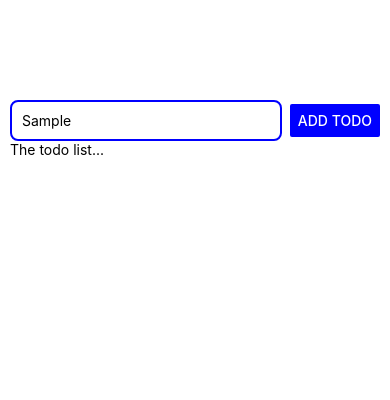
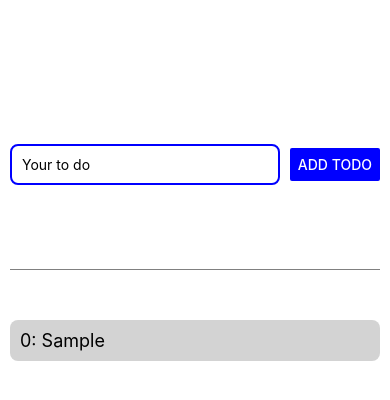
Before and after one commit to trh-thanh30/learn-react-native, a React Native app: screen / in a window 390 px wide. Both pictures are taken after typing "Sample" into the empty fields and a click on the button "ADD TODO". Shown: the top 400 px of the page. Built offline with nearby package versions, Linux system fonts and the light colour scheme.

Commit message:
render to do list

```diff
--- a/App.js
+++ b/App.js
@@ -1,19 +1,37 @@
-import { Alert, Button, StyleSheet, Text, TextInput, View } from "react-native";
+import { useState } from "react";
+import { Button, StyleSheet, Text, TextInput, View } from "react-native";
 
 export default function App() {
+  const [todo, setTodo] = useState("");
+  const [todoList, setTodoList] = useState([]);
   const handleClick = () => {
-    Alert.alert("Hello");
-    // Add your code to save the todo to a database here
-  }
+    if (todo.trim()) {
+      setTodoList((currTodoList) => [...currTodoList, todo]);
+      setTodo("");
+    }
+  };
   return (
     <View style={styles.container}>
       <View style={styles.inputContainer}>
-        <TextInput style={styles.textInput} placeholder="Your to do" />
-       <Button color={"blue"} onPress={handleClick} title="Add todo" />
+        <TextInput
+          value={todo}
+          onChangeText={setTodo}
+          style={styles.textInput}
+          placeholder="Your to do"
+        />
+        <Button color={"blue"} onPress={handleClick} title="Add todo" />
       </View>
-      <View>
-        <Text>The todo list...</Text>
-      </View>
+      {todoList.length <= 0 ? (
+        <Text style={styles.todoList}>Add to do list</Text>
+      ) : (
+        <View style={styles.todoList}>
+          {todoList.map((todo, index) => (
+            <Text style={styles.todoText} key={index}>
+              {index}: {todo}
+            </Text>
+          ))}
+        </View>
+      )}
     </View>
   );
 }
@@ -22,10 +40,17 @@ const styles = StyleSheet.create({
   container: {
     padding: 10,
     paddingTop: 100,
+    flex: 1,
   },
   inputContainer: {
     flexDirection: "row",
-    alignItems: "center"
+    alignItems: "center",
+    gap: 10,
+    marginBottom: 50,
+    borderBottomWidth: 1,
+    borderColor: "gray",
+    paddingBottom: 40,
+    flex: 1,
   },
   textInput: {
     flex: 1,
@@ -33,7 +58,22 @@ const styles = StyleSheet.create({
     borderRadius: 8,
     borderWidth: 2,
     borderColor: "blue",
-    marginRight: 8,
     width: "70%",
   },
+  todoList: {
+    flex: 4,
+  },
+  todoItem: {
+    flexDirection: "row",
+    justifyContent: "space-between",
+    alignItems: "center",
+  },
+  todoText: {
+    padding: 10,
+    fontSize: 18,
+    marginBottom: 10,
+    backgroundColor: "lightgray",
+    color: "black",
+    borderRadius: 8,
+  },
 });
```
